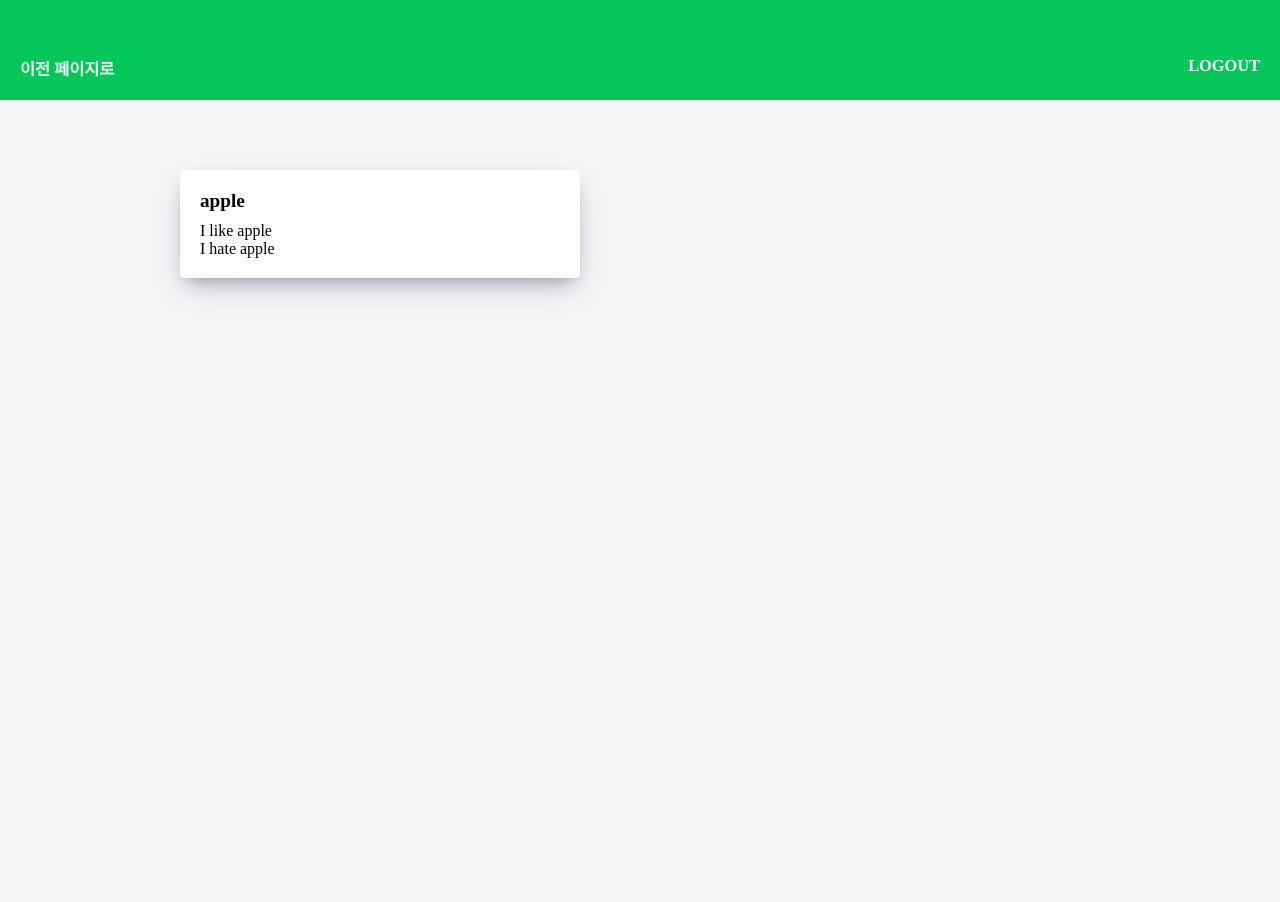
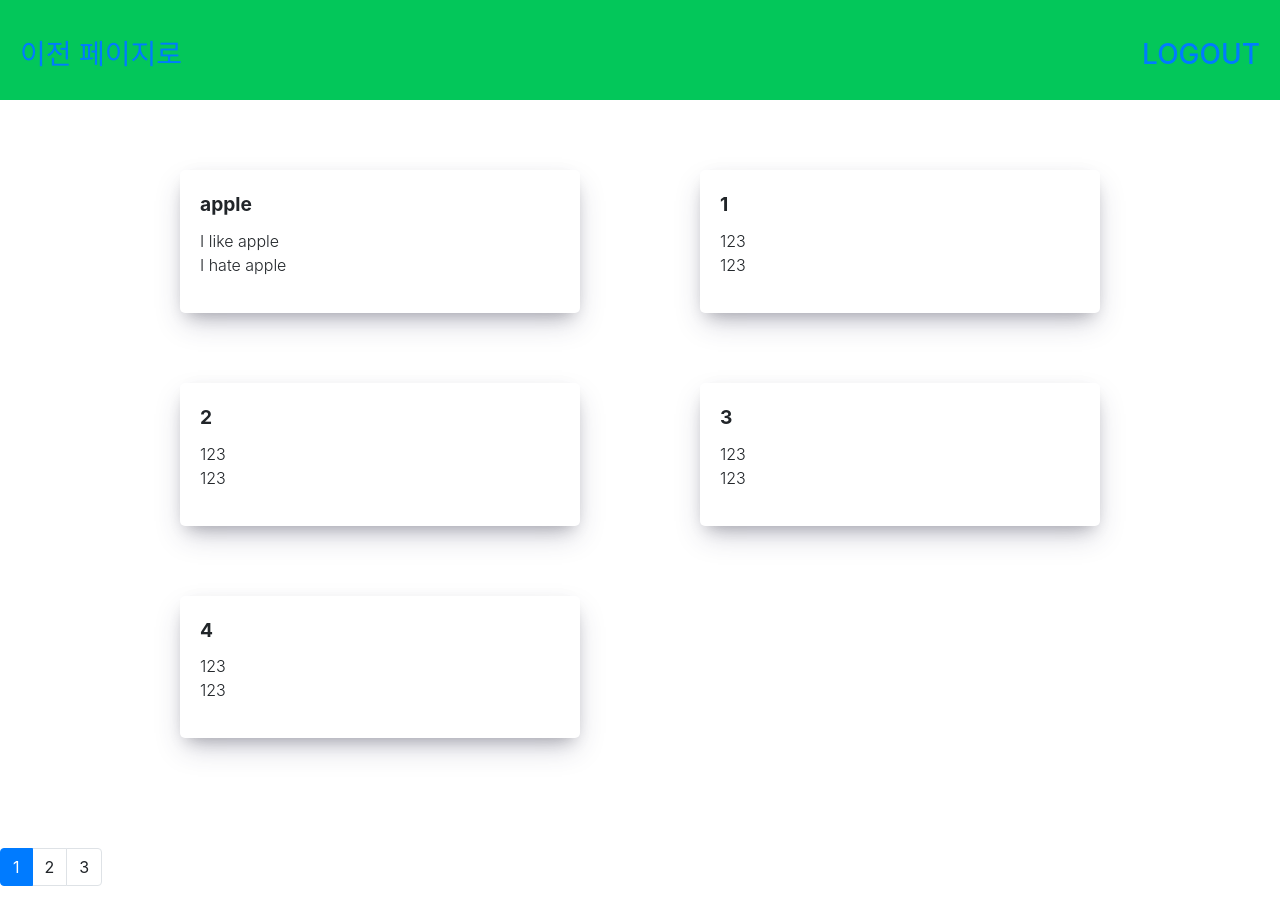
Before and after one commit to codestates/Avocado-AVocaDo, a React (Create React App) app in the folder client/: page /wordbook in a window 1280 px wide. Shown: the part 100-1002 px from the top of the page. Before the commit the page ends 800 px from the top, so only its background shows below. Built offline with nearby package versions, Linux system fonts and the light colour scheme.

Commit message:
add pagination without styling #70

```diff
--- a/client/package.json
+++ b/client/package.json
@@ -10,6 +10,7 @@
     "babel-eslint": "^10.1.0",
     "bootstrap": "^4.1.1",
     "kmp-matcher": "^0.1.2",
+    "lodash": "^4.17.10",
     "prop-types": "^15.7.2",
     "react": "^16.13.1",
     "react-dom": "^16.13.1",
--- a/client/src/App.js
+++ b/client/src/App.js
@@ -19,6 +19,46 @@ class App extends React.Component {
         {
           word: 'apple',
           sentences: ['I like apple', 'I hate apple'],
+        },
+        {
+          word: '1',
+          sentences: ['123', '123'],
+        },
+        {
+          word: '2',
+          sentences: ['123', '123'],
+        },
+        {
+          word: '3',
+          sentences: ['123', '123'],
+        },
+        {
+          word: '4',
+          sentences: ['123', '123'],
+        },
+        {
+          word: '5',
+          sentences: ['123', '123'],
+        },
+        {
+          word: '6',
+          sentences: ['123', '123'],
+        },
+        {
+          word: '7',
+          sentences: ['123', '123'],
+        },
+        {
+          word: '8',
+          sentences: ['123', '123'],
+        },
+        {
+          word: '9',
+          sentences: ['123', '123'],
+        },
+        {
+          word: '10',
+          sentences: ['123', '123'],
         },
       ],
     };
--- /dev/null
+++ b/client/src/components/Pagination.js
@@ -0,0 +1,39 @@
+import React from 'react';
+import PropTypes from 'prop-types';
+import _ from 'lodash';
+
+function Pagination(props) {
+  const { itemsCount, pageSize, currentPage, onPageChange } = props;
+  const pageCount = Math.ceil(itemsCount / pageSize);
+
+  if (pageCount === 1) return null;
+
+  const pages = _.range(1, pageCount + 1);
+
+  return (
+    <nav>
+      <ul className="pagination">
+        {pages.map((page) => (
+          <li
+            key={page}
+            className={page === currentPage ? 'page-item active' : 'page-item'}
+            style={{ cursor: 'pointer' }}
+          >
+            <a className="page-link" onClick={() => onPageChange(page)}>
+              {page}
+            </a>
+          </li>
+        ))}
+      </ul>
+    </nav>
+  );
+}
+
+Pagination.propTypes = {
+  itemsCount: PropTypes.string.isRequired,
+  pageSize: PropTypes.string.isRequired,
+  currentPage: PropTypes.string.isRequired,
+  onPageChange: PropTypes.func.isRequired,
+};
+
+export default Pagination;
--- a/client/src/components/WordList.js
+++ b/client/src/components/WordList.js
@@ -1,21 +1,46 @@
 import React from 'react';
+import PropTypes from 'prop-types';
 import WordCard from './WordCard';
-import PropTypes from 'prop-types';
+import Pagination from './Pagination';
+import { paginate } from '../utils/paginate';
 import '../CSS/Wordbook.css';
+import 'bootstrap/dist/css/bootstrap.css';
 
-// pagination을 위해 함수 컴포넌트로 변경
-function WordList({
+class WordList extends React.Component {
+  constructor(props) {
+    super(props);
+
+    this.state = {
+      wordData: this.props.wordData,
+      pageSize: 5,
+      currentPage: 1,
+    };
+  }
+
+  handlePageChange = (page) => {
+    this.setState({ currentPage: page });
+  };
+
+  render() {
+    const {
       wordData,
       postInputWord,
       updateWordData,
       deleteWordData,
       handleSentenceData,
-}) {
+    } = this.props;
+    const { length: count } = wordData;
+    const { pageSize, currentPage, wordData: allData } = this.state;
+    console.log('allData', allData);
+
+    const words = paginate(allData, currentPage, pageSize);
+
     return (
+      <React.Fragment>
         <div className="wordlist_wrap">
           <div className="wordlist_stack">
-        {wordData
-          ? wordData.map((word, index) => {
+            {words
+              ? words.map((word, index) => {
                   return (
                     <WordCard
                       key={index}
@@ -32,7 +57,15 @@ function WordList({
               : 'noWord!'}
           </div>
         </div>
+        <Pagination
+          pageSize={pageSize}
+          itemsCount={count}
+          currentPage={currentPage}
+          onPageChange={this.handlePageChange}
+        />
+      </React.Fragment>
     );
+  }
 }
 
 WordList.propTypes = {
--- a/client/src/components/Wordbook.js
+++ b/client/src/components/Wordbook.js
@@ -1,18 +1,24 @@
 import React from 'react';
 import Wordbook_Header from './Wordbook_Header';
 import WordList from './WordList';
-// import Pagination from './components/Pagination';
 import PropTypes from 'prop-types';
 import '../CSS/Wordbook.css';
 
-function Wordbook({
+class Wordbook extends React.Component {
+  constructor(props) {
+    super(props);
+  }
+
+  render() {
+    const {
       userInfo,
       handleLogout,
       wordData,
       postInputWord,
       updateWordData,
       deleteWordData,
-}) {
+    } = this.props;
+
     return (
       <div>
         <div className="wordbook_header_wrap">
@@ -29,6 +35,7 @@ function Wordbook({
       </div>
     );
   }
+}
 
 Wordbook.propTypes = {
   userInfo: PropTypes.object.isRequired,
--- /dev/null
+++ b/client/src/utils/paginate.js
@@ -0,0 +1,7 @@
+import _ from 'lodash';
+
+export function paginate(items, pageNumber, pageSize) {
+  const startIndex = (pageNumber - 1) * pageSize; // 자를 배열의 시작점
+
+  return _(items).slice(startIndex).take(pageSize).value();
+}
```
Also changed, not shown: 1 other file (tests, documents, lock files or other folders). Lines whose indentation alone changed are shown as unchanged.
